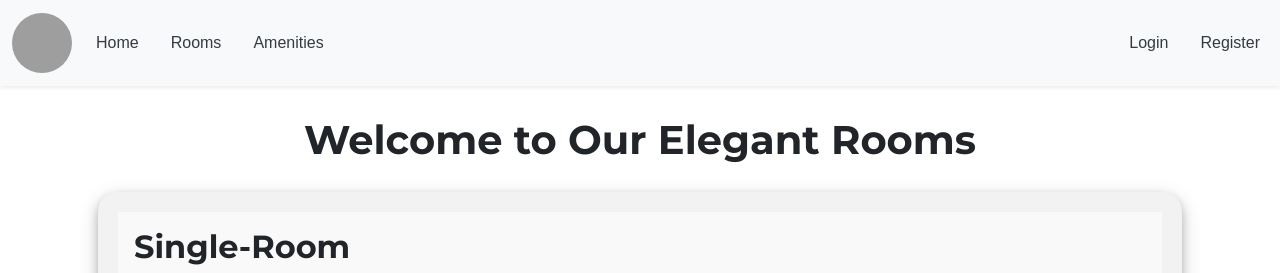
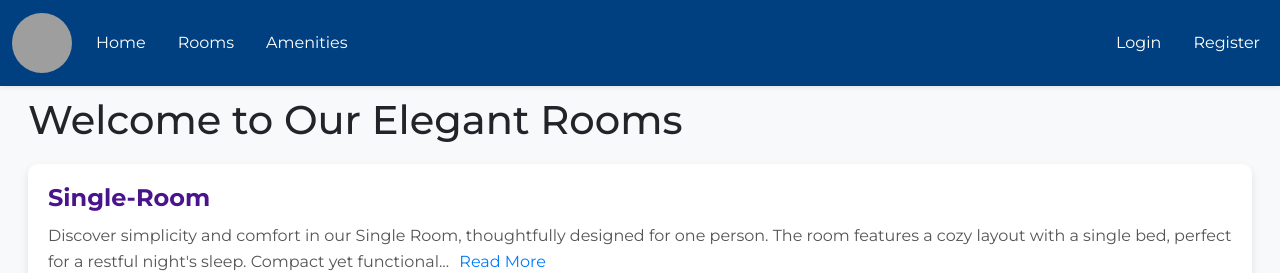
Before and after one commit to ebaah2942/central_view, a Django app: page /rooms/ in a window 1280 px wide. Shown: the top 273 px of the page. Run offline with Django 5.2, Linux system fonts and the light colour scheme; data comes from the database, SQL or seed files in the repository; data that the repository does not hold is empty; some libraries are stand-ins or nearby versions; grey boxes are pictures that could not be loaded.

Commit message:
New styling and fixing errors

```diff
--- a/hotel_website/main/templates/main/base.html
+++ b/hotel_website/main/templates/main/base.html
@@ -31,6 +31,7 @@
 
     .container {
       flex: 1;
+
     }
 
     /* Navbar */
@@ -50,7 +51,7 @@
     }
 
     .navbar-nav .nav-link {
-      color: #343a40 !important;
+      color: #fff !important;
       padding: 0.5rem 1rem;
     }
 
@@ -100,6 +101,8 @@
       padding: 1rem;
     }
 
+
+
     /* Footer */
     .footer {
       background-color: #222;
@@ -126,10 +129,10 @@
 </head>
 <body>
 
-  <div class="container">
+  <div class="container-fluid">
     <!-- Navbar -->
     {% if not hide_nav %}
-    <nav class="navbar navbar-expand-lg navbar-light bg-light shadow-sm" style="width: 100%; ">
+    <nav class="navbar navbar-expand-lg navbar-light bg-blue shadow-sm" style="width: 100%; color: white; ">
       <div class="container-fluid">
         <a class="navbar-brand fw-bold" href="#">
           <img style="border-radius: 50px;" src="https://myacvhbucket.s3.eu-north-1.amazonaws.com/brand1.jpg" width="60" height="60" class="d-inline-block align-top" alt="Logo">
@@ -171,18 +174,9 @@
       </div>
     </nav>
     {% endif %}
-<!--
-  {% if messages %}
-    {% for message in messages %}
-        <div class="alert alert-{{ message.tags }}">
-            {{ message }}
-        </div>
-    {% endfor %}
-  {% endif %} -->
-
-
 
     <!-- Main Content -->
+
     <div class="content">
       <main>
         {% block content %}
@@ -192,6 +186,33 @@
     </div>
   </div>
 
+
+
+  <!-- Footer -->
+  <footer class="footer">
+    <div class="container">
+      <div class="row">
+        <div class="col-md-4 text-center">
+          <h5>About Us</h5>
+          <p>Accra Central View Hotel offers the best hospitality experience in Ghana. Enjoy our premium services.</p>
+        </div>
+        <hr>
+        <div class="col-md-4 text-center">
+          <h5>Contact Us</h5>
+          <p>Email: acvhotel_46@yahoo.com</p>
+          <p>Phone: +233 594 332 282 / +233 302 231 759</p>
+          <p>Location: Accra, Ghana</p>
+        </div>
+        <hr>
+        <div>
+          <p style="font-size: 18px; font-weight: bold; color: white; margin-top: 10px;">Navigate</p>
+          <iframe style="width: 150px; height: 150px; border-radius: 20px;" src="https://www.google.com/maps/embed?pb=!1m18!1m12!1m3!1d3970.9527176484485!2d-0.20954552409741806!3d5.574009294406603!2m3!1f0!2f0!3f0!3m2!1i1024!2i768!4f13.1!3m3!1m2!1s0xfdf9a12e86ca293%3A0x54a1f6174ebc5056!2sAccra%20Central%20View%20Hotel!5e0!3m2!1sen!2sgh!4v1738698135515!5m2!1sen!2sgh" width="600" height="450" style="border:0;" allowfullscreen="" loading="lazy" referrerpolicy="no-referrer-when-downgrade"></iframe>
+        </div>
+      </div>
+    </div>
+  </footer>
+
+  <script src="https://cdn.jsdelivr.net/npm/bootstrap@5.3.0/dist/js/bootstrap.bundle.min.js"></script>
   <script>
     document.addEventListener("DOMContentLoaded", function () {
       setTimeout(function () {
@@ -241,31 +262,5 @@
 
 
   </script>
-
-  <!-- Footer -->
-  <footer class="footer">
-    <div class="container">
-      <div class="row">
-        <div class="col-md-4 text-center">
-          <h5>About Us</h5>
-          <p>Accra Central View Hotel offers the best hospitality experience in Ghana. Enjoy our premium services.</p>
-        </div>
-        <hr>
-        <div class="col-md-4 text-center">
-          <h5>Contact Us</h5>
-          <p>Email: acvhotel_46@yahoo.com</p>
-          <p>Phone: +233 594 332 282 / +233 302 231 759</p>
-          <p>Location: Accra, Ghana</p>
-        </div>
-        <hr>
-        <div>
-          <p style="font-size: 18px; font-weight: bold; color: white; margin-top: 10px;">Navigate</p>
-          <iframe style="width: 150px; height: 150px; border-radius: 20px;" src="https://www.google.com/maps/embed?pb=!1m18!1m12!1m3!1d3970.9527176484485!2d-0.20954552409741806!3d5.574009294406603!2m3!1f0!2f0!3f0!3m2!1i1024!2i768!4f13.1!3m3!1m2!1s0xfdf9a12e86ca293%3A0x54a1f6174ebc5056!2sAccra%20Central%20View%20Hotel!5e0!3m2!1sen!2sgh!4v1738698135515!5m2!1sen!2sgh" width="600" height="450" style="border:0;" allowfullscreen="" loading="lazy" referrerpolicy="no-referrer-when-downgrade"></iframe>
-        </div>
-      </div>
-    </div>
-  </footer>
-
-  <script src="https://cdn.jsdelivr.net/npm/bootstrap@5.3.0/dist/js/bootstrap.bundle.min.js"></script>
 </body>
 </html>
--- a/hotel_website/main/templates/main/rooms.html
+++ b/hotel_website/main/templates/main/rooms.html
@@ -94,126 +94,102 @@
 </div>
 <hr>
 {% endfor %}
+
+
   <style>
-    .room4 {
-        text-align: left;
-        line-height: 1.8;
-        padding: 1rem;
-        background-color: #f9f9f9;
-        font-family: 'Montserrat', serif, sans-serif;
-    }
-    .room3 {
-        font-family: 'Montserrat', serif, sans-serif;
-        font-weight: bold;
-    }
-    .room2 {
-        padding: 20px;
-        text-align: center;
-        font-weight: bold;
-        font-family: 'Montserrat', serif;
-    }
-    .room {
-        padding: 20px;
-        border-radius: 20px;
-        text-align: center;
-        box-shadow: 0 4px 8px 0 rgba(0, 0, 0, 0.2), 0 6px 20px 0 rgba(0, 0, 0, 0.19);
-        background-color: #f2f2f2;
-    }
-    .price {
-        text-align: left;
-        line-height: 1.8;
-        padding: 1rem;
-        background-color: #f9f9f9;
-        margin-top: 1rem;
-        font-family: 'Montserrat', serif;
-    }
-    .book {
-        background-color: #007bff;
-        color: white;
-        padding: 0.75rem 2rem;
-        font-size: 16px;
-        border: none;
-        border-radius: 5px;
-        cursor: pointer;
-        animation: pulse 2s infinite;
-    }
-    @keyframes fadeIn {
-      0% {
-        opacity: 0;
-      }
-      100% {
-        opacity: 1;
-      }
+    body {
+        font-family: 'Montserrat', sans-serif;
+        background-color: #f8f9fa;
+        margin: 0;
+        padding: 0;
     }
 
-    @keyframes slideUp {
-      0% {
-        transform: translateY(50px);
-        opacity: 0;
-      }
-      100% {
-        transform: translateY(0);
-        opacity: 1;
-      }
+    .room {
+        background: #fff;
+        border-radius: 10px;
+        padding: 20px;
+        margin: 20px 0;
+        box-shadow: 0 4px 8px rgba(0, 0, 0, 0.1);
+        transition: transform 0.3s ease-in-out;
     }
 
-    @keyframes pulse {
-      0%, 100% {
-        transform: scale(1);
+    .room:hover {
+        transform: scale(1.02);
     }
-      50% {
-        transform: scale(1.05);
-      }
-    }
-    .read-more-btn {
-        display: block;
-        background-color: #130f0f;
-        color: white;
-        border: none;
-        padding: 5px 10px;
-        cursor: pointer;
-        border-radius: 5px;
-        margin-top: 5px;
+
+    /* Room Title */
+    .room h2 {
+        font-size: 24px;
+        color: #4a148c;
+        font-weight: bold;
         margin-bottom: 10px;
     }
 
-.room-description {
-    position: relative;
-    max-width: 500px;
-    margin-bottom: 10px;
-    text-align: left;
-    line-height: 1.8;
-    padding: 1rem;
-    font-family: 'Montserrat', serif;
-    background-color: #f9f9f9;
-    max-width: 100%;
+    /* Description */
+    .room-description p {
+        font-size: 16px;
+        color: #555;
+    }
+
+    .short-text {
+        display: inline;
     }
 
     .full-text {
         display: none;
-    opacity: 0;
-    max-height: 0;
-    overflow: hidden;
-    transition: max-height 0.5s ease-out, opacity 0.5s ease-in;
-    text-align: left;
-    line-height: 1.8;
-    padding: 1rem;
-    font-family: 'Montserrat', serif;
-    max-width: 100%;
+        color: #333;
     }
 
-.full-text.show {
-    display: inline;
-    opacity: 1;
-    max-height: 500px; /* Adjust based on expected text height */
+    /* Read More Button */
+    .read-more-btn {
+        background: none;
+        border: none;
+        color: #007bff;
+        font-size: 16px;
+        cursor: pointer;
     }
 
-
     .read-more-btn:hover {
-        background-color: #0056b3;
+        text-decoration: underline;
     }
 
+    /* Price Styling */
+    .price {
+        font-size: 18px;
+        color: #ff5733;
+        font-weight: bold;
+    }
 
+    /* Booking Button */
+    .book {
+        display: inline-block;
+        padding: 10px 20px;
+        background: #28a745;
+        color: white;
+        border-radius: 5px;
+        font-weight: bold;
+        transition: background 0.3s;
+    }
+
+    .book:hover {
+        background: #218838;
+        text-decoration: none;
+    }
+
+    /* Carousel Styling */
+    .carousel img {
+        border-radius: 10px;
+    }
+
+    /* Responsive Design */
+    @media (max-width: 768px) {
+        .room {
+            padding: 15px;
+        }
+        .room h2 {
+            font-size: 20px;
+        }
+    }
 
 </style>
 
--- a/hotel_website/main/views.py
+++ b/hotel_website/main/views.py
@@ -283,7 +283,7 @@ def send_notification(request):
 def staff_delete(request, booking_id):
     if request.method == 'POST':
         booking = get_object_or_404(Booking, id=booking_id)
-        if request.user.role != 'manager':
+        if request.user.role.lower() != 'manager':
             return HttpResponseForbidden("You do not have permission to delete a booking.")
         booking.delete()
         messages.success(request, "Booking deleted successfully.")
```
Also changed, not shown: hotel_website/main/templates/main/archived_notifications.html (+27 -1 lines), hotel_website/main/templates/main/home.html (+7 -0 lines), hotel_website/main/templates/main/receptionist_dashboard.html (+8 -8 lines), hotel_website/static/css/styles.css (+1 -29 lines). Lines whose indentation alone changed are shown as unchanged.
